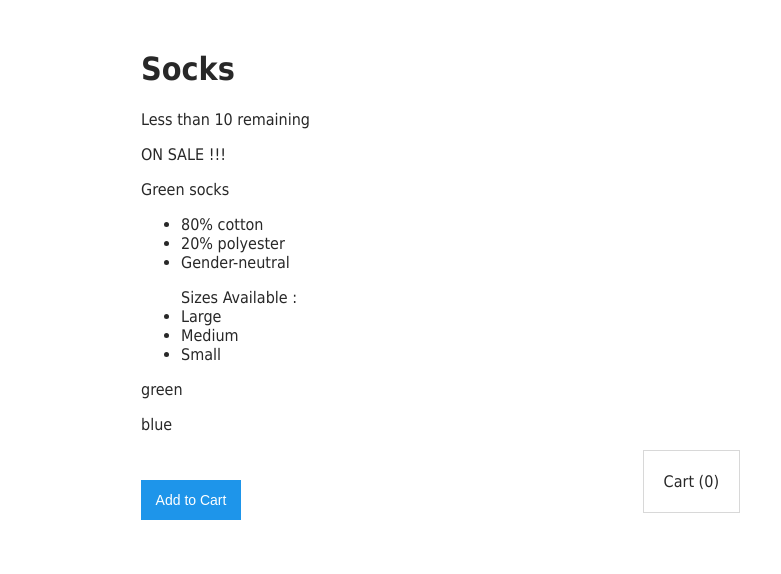
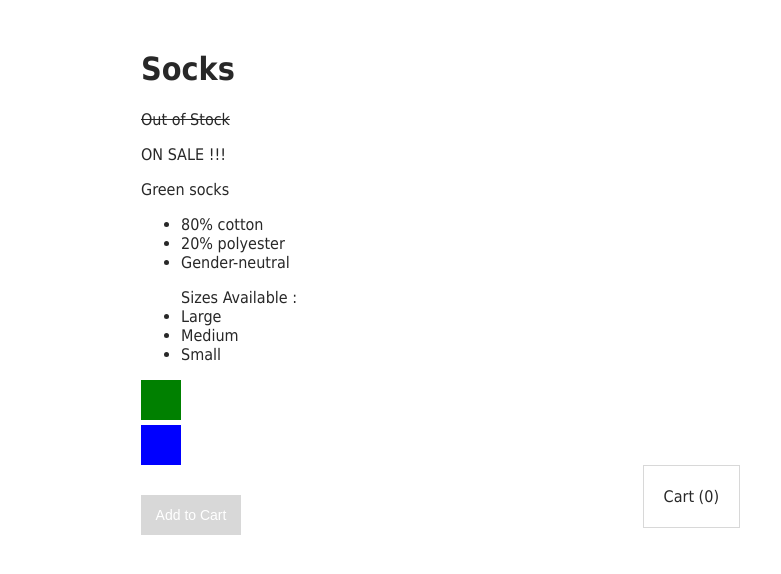
Before and after one commit to ianasqazi/vue-intro, a plain HTML site: page index.html in a window 1280 px wide. Shown: the part 138-712 px from the top of the page, 499-1280 px from the left. Drawn offline with nearby package versions, Linux system fonts and the light colour scheme.

Commit message:
lesson 6 class binding

```diff
--- a/index.html
+++ b/index.html
@@ -25,11 +25,18 @@
                 <h1>{{product}}</h1>
 
                 <!-- v-if v-else-if v-else v-show  -->
-                <p v-if="inventory > 10">In Stock</p>
-                <p v-else-if="inventory <=10 && inventory >0">Less than 10 remaining</p>
-                <p v-else>Out of Stock</p>
+
+                <!-- <p v-if="inventory > 10">In Stock</p>
+                <p v-else-if="inventory <=10 && inventory >0">Less than 10 remaining</p> -->
+
+                <p v-if="inStock">In Stock</p>
+                <p v-else
+                    :class=" { outOfStock : !inStock} ">Out of Stock</p>
+
+
                 <p v-show="onSale">ON SALE !!!</p>
                 <p>{{description}}</p>
+
                 <ul>
                     <li v-for="detail in details">{{ detail }}</li>
                 </ul>
@@ -39,12 +46,17 @@
                     <li v-for="size in sizes">{{ size }}</li>
                 </ul>
 
-                <div v-for="variant in variants" :key="variant.variantId">
-                    <p @mouseover="updateProduct(variant.variantImage)">{{ variant.variantColor}}</p>
+                <div v-for="variant in variants"
+                        :key="variant.variantId"
+                        class="color-box"
+                        :style="{backgroundColor: variant.variantColor}"
+                        @mouseover="updateProduct(variant.variantImage)">
                 </div>
 
                     <!-- <button v-on:click="cart += 1">Add to cart</button> -->
-                    <button v-on:click="addToCart">Add to Cart</button>
+                    <button v-on:click="addToCart"
+                            :disabled="!inStock"
+                            :class=" { disabledButton: !inStock }">Add to Cart</button>
 
                     <div class="cart">
                         <p> Cart ({{ cart }})</p>
--- a/main.js
+++ b/main.js
@@ -7,6 +7,7 @@ var app = new Vue({
         description: 'Green socks',
         href:'https://www.vuemastery.com/images/challenges/vmSocks-green-onWhite.jpg',
         inventory: 7,
+        inStock: false,
         onSale: true,
         details: ["80% cotton", "20% polyester", "Gender-neutral"],
         variants: [
--- a/style.css
+++ b/style.css
@@ -87,3 +87,7 @@ body {
     color: #16C0B0;
     text-decoration: underline;
   }
+
+  .outOfStock {
+    text-decoration: line-through;
+  }
```
